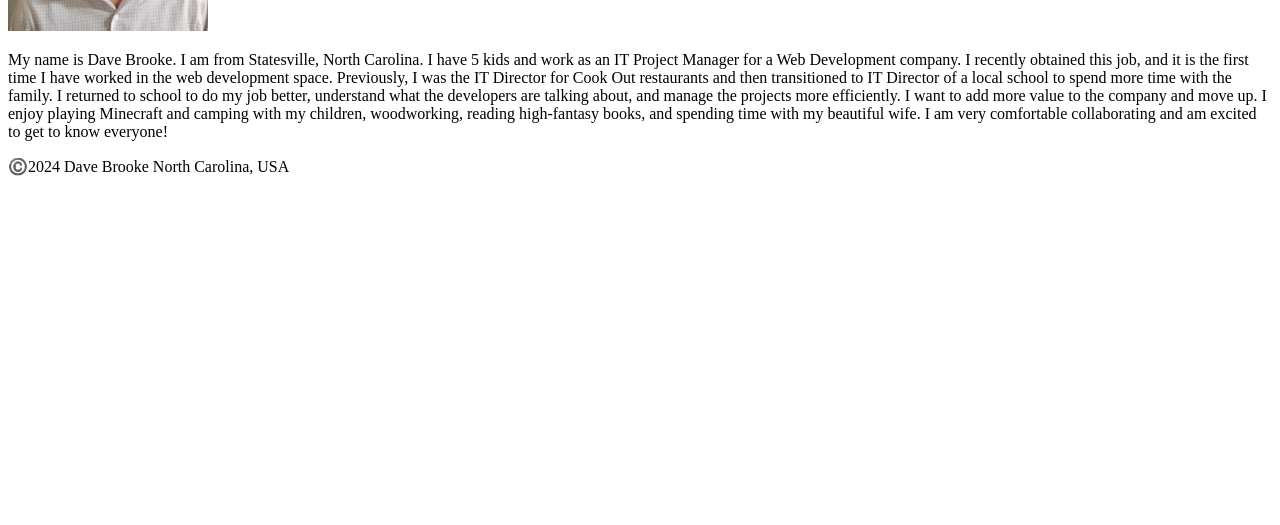
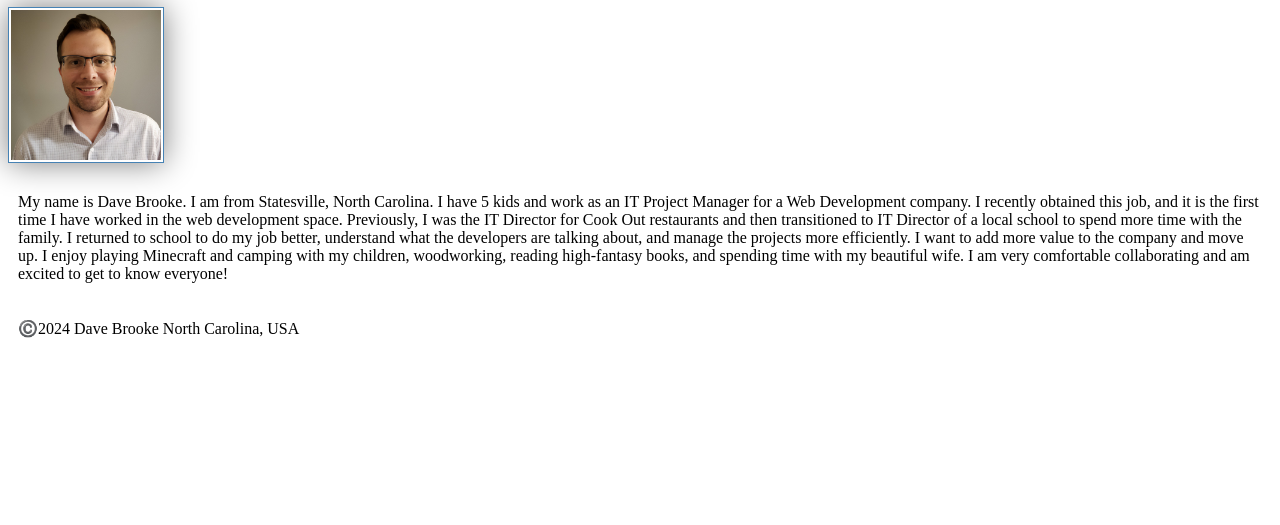
Before and after one commit to yohdev-davidb/wdd130, a plain HTML site: page index.html in a window 1280 px wide. Shown: the part 275-800 px from the top of the page. Drawn offline with Linux system fonts and the light colour scheme; files that its build step writes are made by us from their sources.

Commit message:
Update index.html

```diff
--- a/index.html
+++ b/index.html
@@ -4,6 +4,7 @@
         <meta charset="utf-8">
         <meta name="viewport" content="width=device-width,initial-scale=1.0">
         <title>Dave Brooke | WDD 130</title>
+        <link rel="stylesheet" href="sytles/styles.css"
     </head>
     <body>
         <header>
```
